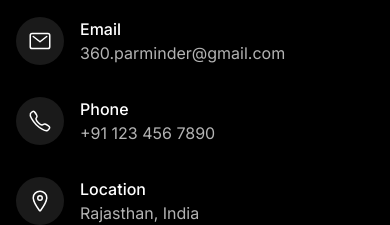
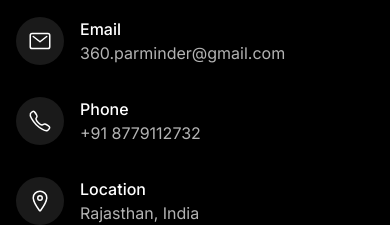
Before and after one commit to 360Parminder/Portfolio-2.0, a React (Vite) app: page / in a window 390 px wide. Shown: the part 6660-6885 px from the top of the page. Built offline with nearby package versions, Linux system fonts and the light colour scheme; the HTML template or start-up script is replaced by a standard one.

Commit message:
fix: update phone number in Contact component

```diff
--- a/src/components/Contact.jsx
+++ b/src/components/Contact.jsx
@@ -40,7 +40,7 @@ const Contact = () => {
               <div>
                 <h3 className="text-white font-medium">Phone</h3>
                 <a href="tel:+1234567890" className="text-white/70 hover:text-white transition-colors">
-                  +91 123 456 7890
+                  +91 8779112732
                 </a>
               </div>
             </div>
```
